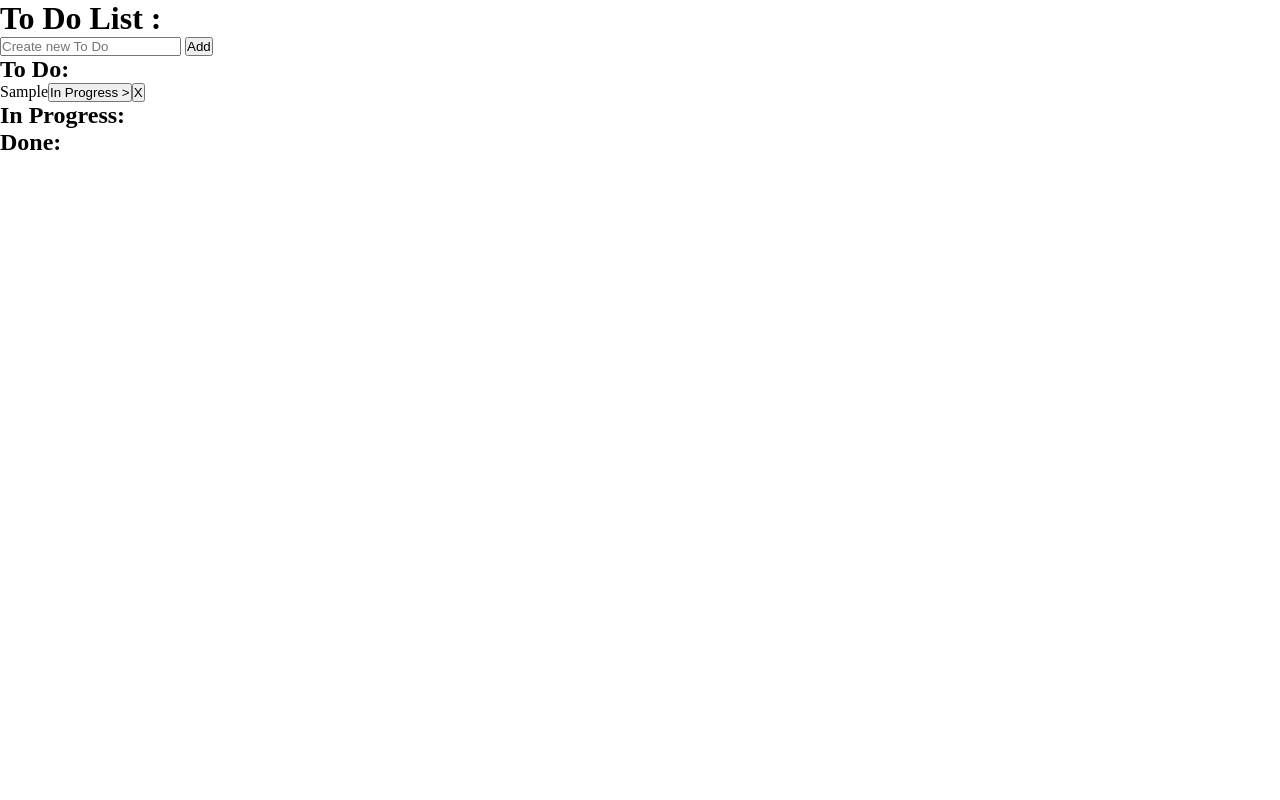
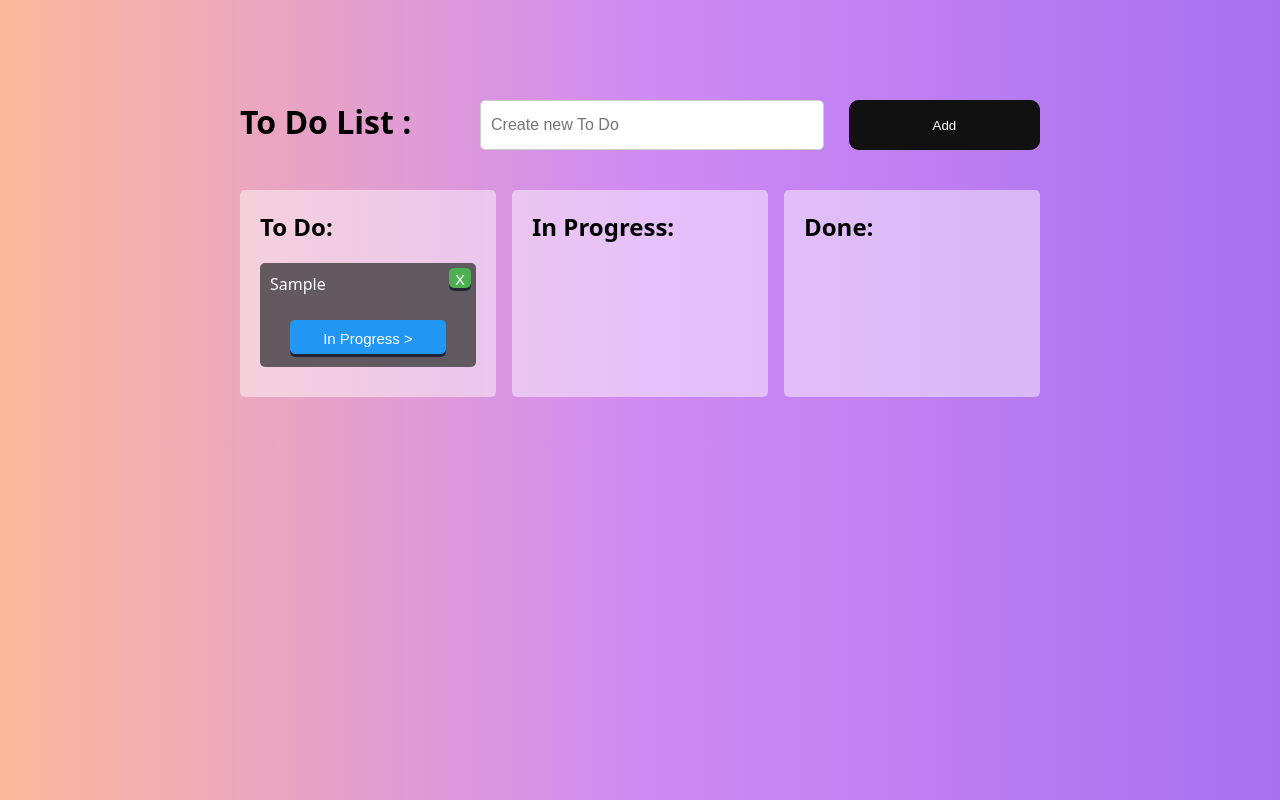
Before and after one commit to avemaryplus/todo-list, a plain HTML site: page index.html in a window 1280 px wide. Both pictures are taken after typing "Sample" into the empty fields and a click on the button "Add". Drawn offline with Linux system fonts and the light colour scheme.

Commit message:
Добавила css стили для всех элементов

```diff
--- a/css/style.css
+++ b/css/style.css
@@ -3,3 +3,186 @@
   margin: 0;
   padding: 0;
 }
+
+body {
+  font-family: system-ui, -apple-system, BlinkMacSystemFont, 'Segoe UI', Roboto, Oxygen, Ubuntu, Cantarell, 'Open Sans', 'Helvetica Neue', sans-serif;
+  background: #A770EF;
+  background: -webkit-linear-gradient(to right, #FDB99B, #CF8BF3, #A770EF);
+  background: linear-gradient(to right, #FDB99B, #CF8BF3, #A770EF);
+}
+
+.container {
+  max-width: 800px;
+  margin: 0 auto;
+}
+
+.header {
+  display: flex;
+  justify-content: space-between;
+  padding: 100px 0 40px;
+}
+
+.form {
+  display: flex;
+  gap: 25px;
+  flex-basis: 70%;
+}
+
+.header h1 {
+  margin: 0;
+  font-size: 32px;
+}
+
+.header input {
+  padding: 10px;
+  font-size: 16px;
+  border: 1px solid #ccc;
+  border-radius: 5px;
+  width: 70%;
+}
+
+.header button {
+  width: 220px;
+  height: 50px;
+  border: none;
+  outline: none;
+  color: #fff;
+  background: #111;
+  cursor: pointer;
+  position: relative;
+  z-index: 0;
+  border-radius: 10px;
+}
+
+.header button:before {
+  content: '';
+  background: linear-gradient(45deg, #ff0000, #ff7300, #fffb00, #48ff00, #00ffd5, #002bff, #7a00ff, #ff00c8, #ff0000);
+  position: absolute;
+  top: -2px;
+  left: -2px;
+  background-size: 400%;
+  z-index: -1;
+  filter: blur(5px);
+  width: calc(100% + 4px);
+  height: calc(100% + 4px);
+  animation: glowing 20s linear infinite;
+  opacity: 0;
+  transition: opacity .3s ease-in-out;
+  border-radius: 10px;
+}
+
+.header button:active {
+  color: #000
+}
+
+.header button:active:after {
+  background: rgb(54, 54, 54);
+}
+
+.header button:hover:before {
+  opacity: 1;
+}
+
+.header button:after {
+  z-index: -1;
+  content: '';
+  position: absolute;
+  width: 100%;
+  height: 100%;
+  background: #111;
+  left: 0;
+  top: 0;
+  border-radius: 10px;
+}
+
+@keyframes glowing {
+  0% {
+    background-position: 0 0;
+  }
+
+  50% {
+    background-position: 400% 0;
+  }
+
+  100% {
+    background-position: 0 0;
+  }
+}
+
+.columns {
+  display: flex;
+  justify-content: space-between;
+  margin-bottom: 50px;
+}
+
+.column {
+  flex-basis: 32%;
+  background-color: #ffffff76;
+  border-radius: 5px;
+  padding: 20px;
+}
+
+.column h2 {
+  margin-bottom: 20px;
+}
+
+ul {
+  list-style-type: none;
+  padding: 0;
+  margin: 0;
+}
+
+li {
+  position: relative;
+  margin-bottom: 10px;
+  display: flex;
+  gap: 25px;
+  flex-direction: column;
+  padding: 10px;
+  background-color: #3a3a3ac7;
+  border-radius: 5px;
+  color: #fff;
+}
+
+
+.deleteBtn {
+  position: absolute;
+  right: 5px;
+  top: 5px;
+  padding: 3px 6px;
+  margin: 0;
+}
+
+
+li button {
+  padding: 10px;
+  font-size: 15px;
+  border: none;
+  border-radius: 5px;
+  color: white;
+  cursor: pointer;
+  box-shadow: 0 -3px rgb(35, 35, 49) inset;
+  transition: 0.2s;
+  margin: 0 20px;
+}
+
+li button:hover {
+  transform: scale(1.05);
+}
+
+li button:active {
+  box-shadow: 0 3px rgb(35, 35, 49) inset;
+}
+
+
+.in-progress li button,
+.todo li button {
+  background-color: #2196F3;
+}
+
+
+.done li button:last-child,
+.in-progress li button:last-child,
+.todo li button:last-child {
+  background-color: #4CAF50;
+}
```
